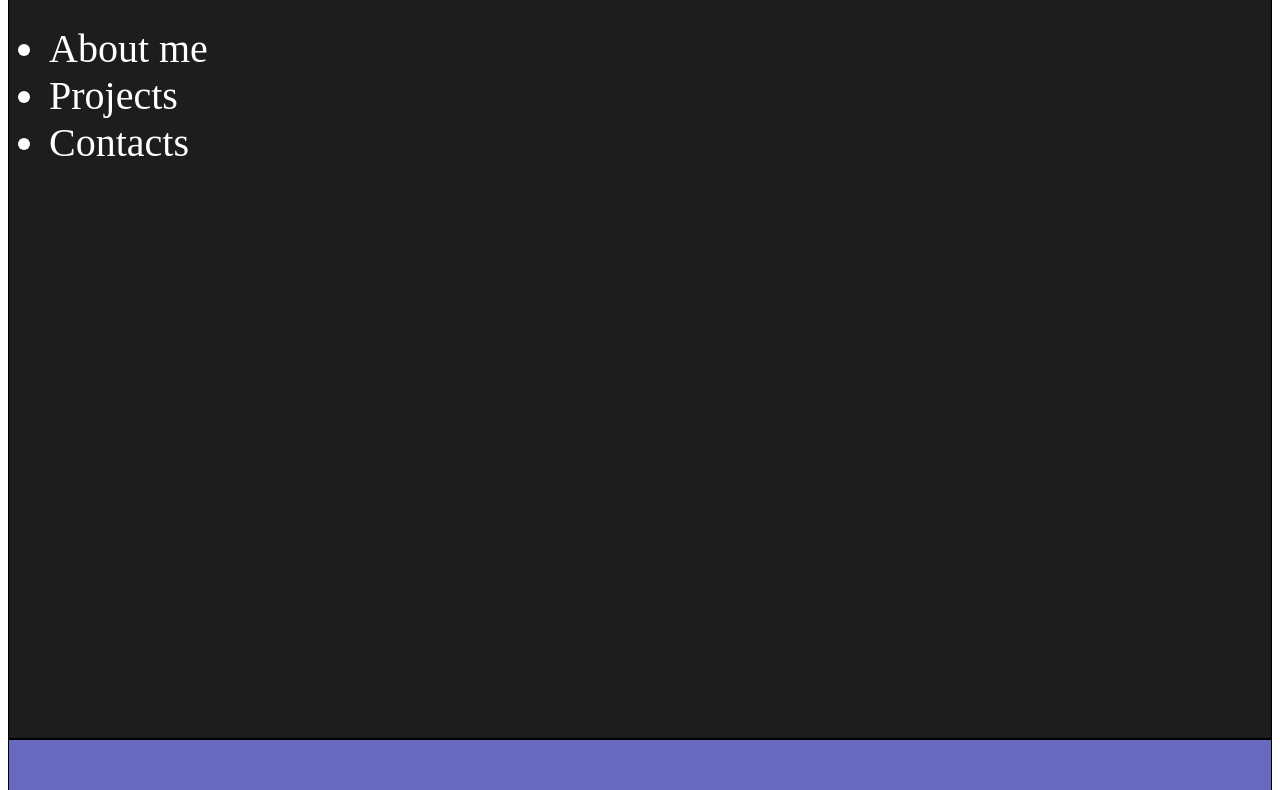
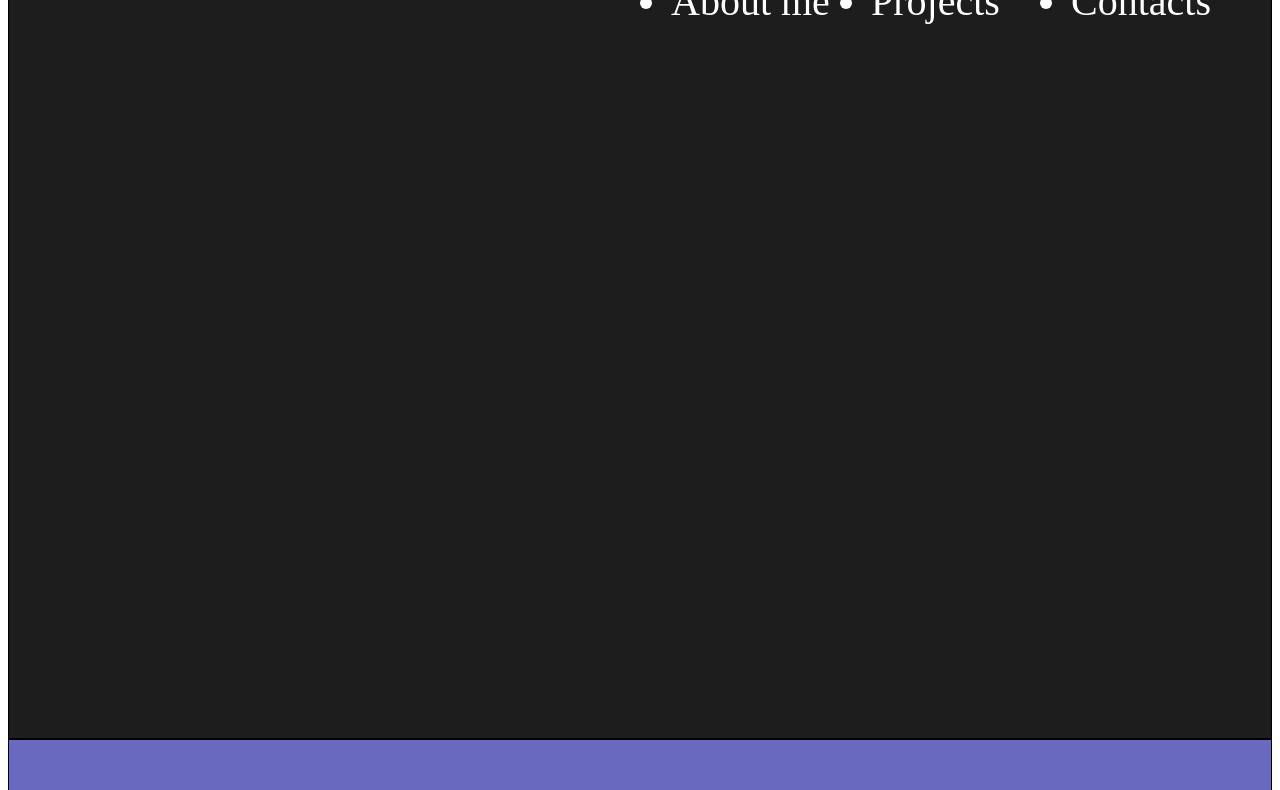
Before and after one commit to BobbyRayRod/coding-portfolio, a plain HTML site: page index.html in a window 1280 px wide. Shown: the part 71-861 px from the top of the page. Drawn offline with Linux system fonts and the light colour scheme; files whose address does not match are found by name.

Commit message:
aligned the nav bar to the right and styled a button for about me and styled my name

```diff
--- a/assets/style.css
+++ b/assets/style.css
@@ -3,6 +3,7 @@ section {
     height: 500px;
     background-color: rgba(0, 2, 146, 0.589);
     border: solid black 1px;
+
 }
 
 .hero {
@@ -10,6 +11,7 @@ section {
     height: 100vh;
     color: white;
     font-size: 40px;
+
 }
 
 
@@ -17,5 +19,20 @@ footer {
   height: 500px;
   background-color: blueviolet;
 
+}
+
+nav {
+    display: flex;
+    justify-content: space-between;
 
 }
+
+
+ul {
+    display: flex;
+}
+
+li {
+    width: 200px;
+    text-decoration: none;
+}
```
